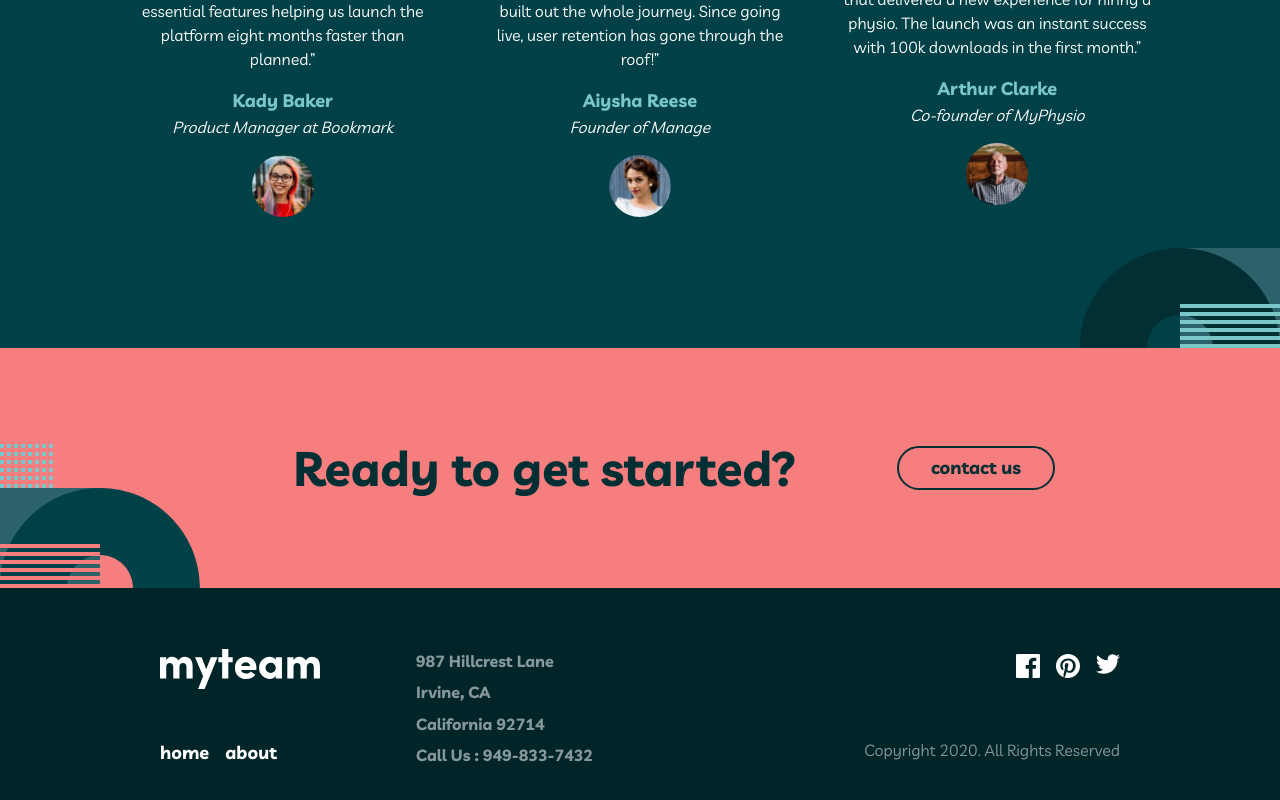
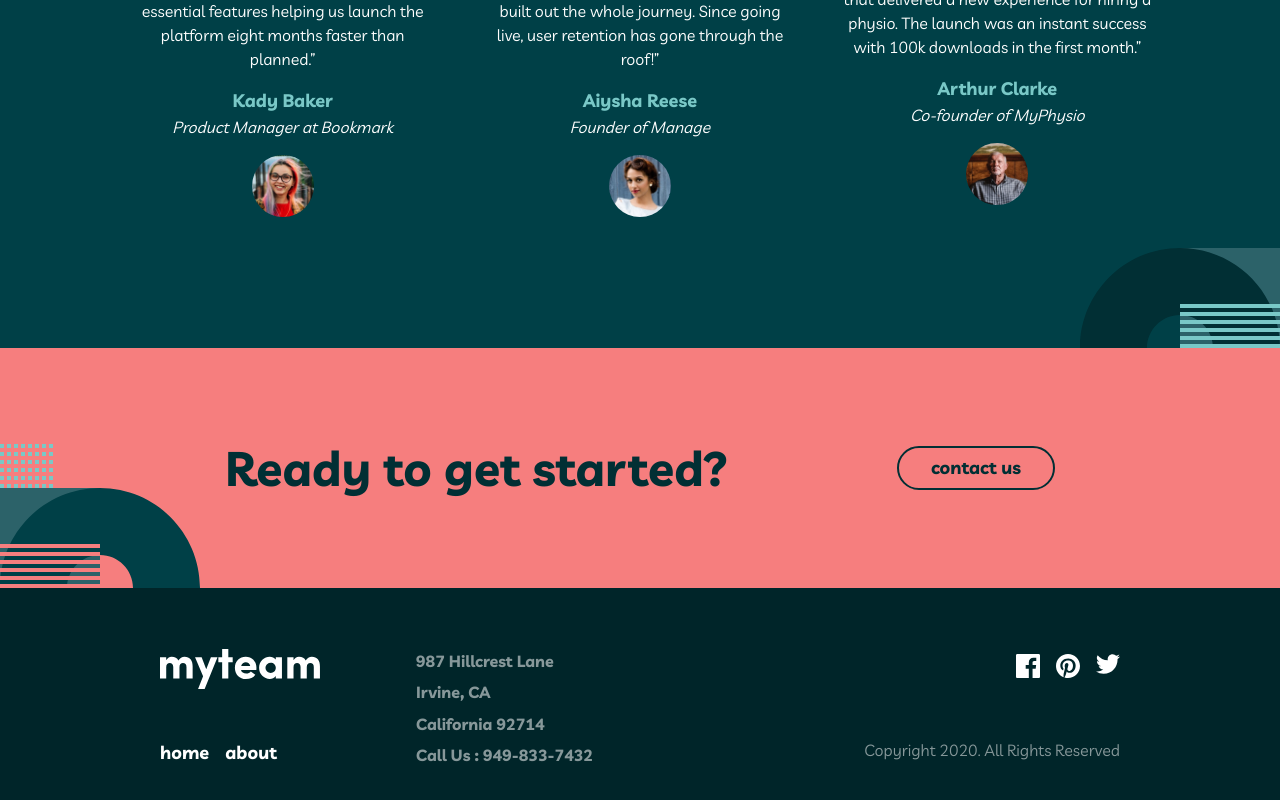
Before and after one commit to Braden0006/myteam-website, a React (Vite) app: page / in a window 1280 px wide. Shown: the part 2052-2852 px from the top of the page. Built offline with nearby package versions, Linux system fonts and the light colour scheme.

Commit message:
Fixed positioning of title in "ContactSection"

```diff
--- a/src/Components/ContactSection/ContactSection.tsx
+++ b/src/Components/ContactSection/ContactSection.tsx
@@ -3,7 +3,7 @@ import React from "react";
 export default function ContactSection() {
   return (
     <div className="contact-section relative flex flex-col items-center justify-center bg-lightred md:flex-row md:py-24 md:gap-8">
-      <h1 className="contact-section__title w-70v mt-24 mb-4 text-center text-32 leading-8 font-livvic font-bold text-darkergreen md:mt-0 md:mb-0 md:w-50% lg:text-5xl">
+      <h1 className="contact-section__title w-70v mt-24 mb-4 text-center text-32 leading-8 font-livvic font-bold text-darkergreen md:mt-0 md:mb-0 md:w-50% lg:text-5xl lg:text-left">
         Ready to get started?
       </h1>
       <button className="contact-section__button mb-24 border-darkergreen border-2 rounded-3xl py-1.5 px-8 text-lg text-darkergreen font-livvic font-bold md:mb-0">
```
